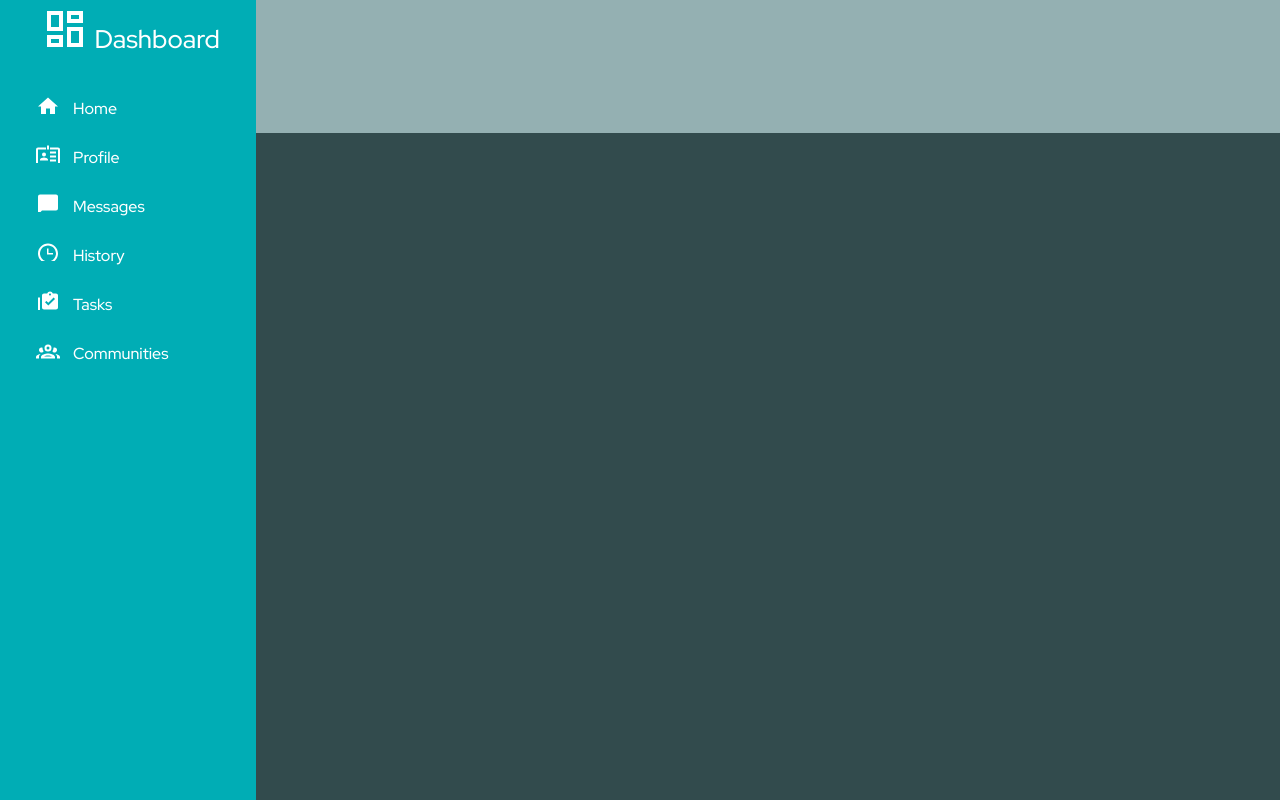
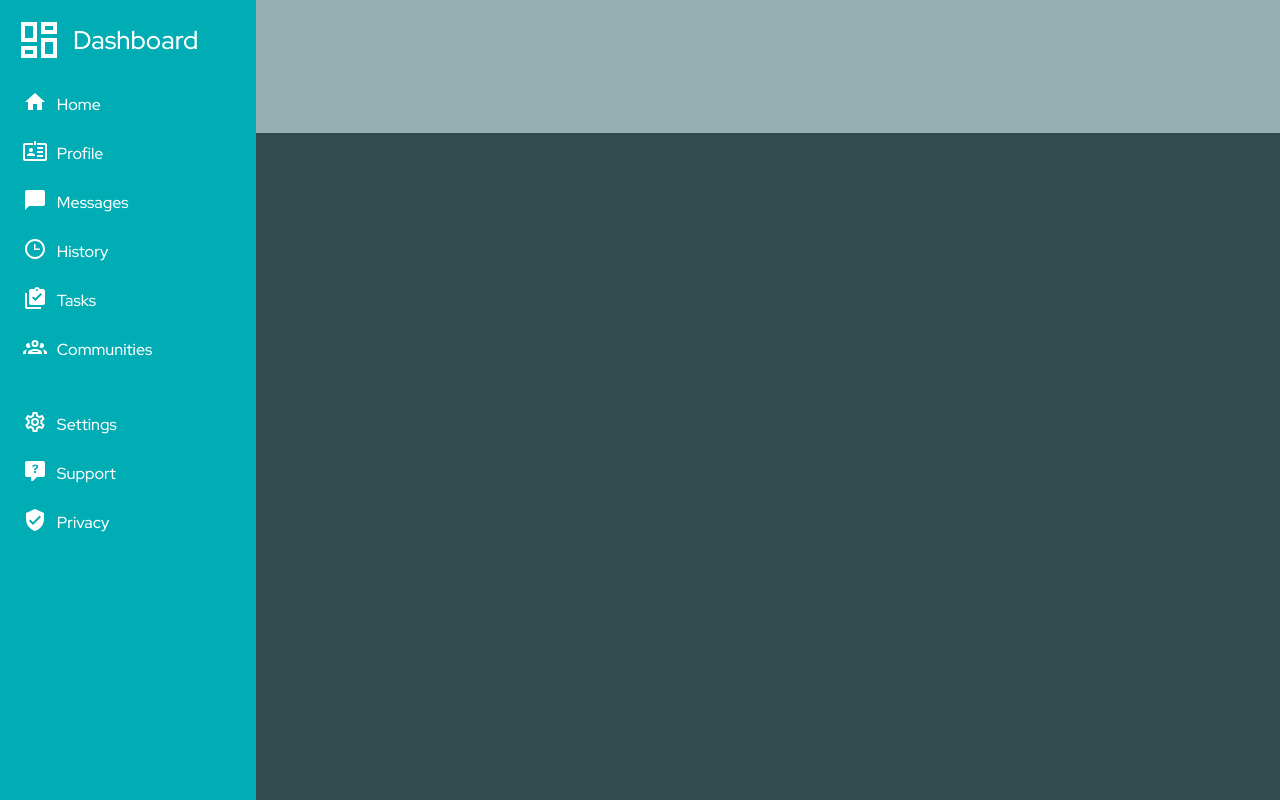
Before and after one commit to Nicolay112358/Admin-Dashboard, a plain HTML site: page index.html in a window 1280 px wide. Drawn offline with Linux system fonts and the light colour scheme.

Commit message:
finished sidebar

```diff
--- a/index.html
+++ b/index.html
@@ -13,44 +13,47 @@
     <div class="container">
         <div class="side-bar">
             <div class="logo">
-                <svg style="width:48px;height:48px" viewBox="0 0 24 19">
+                <svg style="width:48px;height:48px" viewBox="0 0 24 24">
                     <path fill="currentColor"
                         d="M19,5V7H15V5H19M9,5V11H5V5H9M19,13V19H15V13H19M9,17V19H5V17H9M21,3H13V9H21V3M11,3H3V13H11V3M21,11H13V21H21V11M11,15H3V21H11V15Z" />
-                </svg> <span>Dashboard</span>
+                </svg>
+                <div class="Dashboard">
+                    <span>Dashboard</span>
+                </div>
             </div>
             <div class="side-bar-nav">
                 <ul>
                     <li>
-                        <svg style="width:24px;height:24px" viewBox="0 0 24 15">
+                        <svg style="width:24px;height:24px" viewBox="0 0 24 24">
                             <path fill="currentColor" d="M10,20V14H14V20H19V12H22L12,3L2,12H5V20H10Z" />
                         </svg> <a href="#">Home</a>
                     </li>
                     <li>
-                        <svg style="width:24px;height:24px;" viewBox="0 0 24 15">
+                        <svg style="width:24px;height:24px;" viewBox="0 0 24 24">
                             <path fill="currentColor"
                                 d="M8,9A2,2 0 0,1 10,11A2,2 0 0,1 8,13A2,2 0 0,1 6,11A2,2 0 0,1 8,9M12,17H4V16C4,14.67 6.67,14 8,14C9.33,14 12,14.67 12,16V17M20,8H14V10H20V8M20,12H14V14H20V12M20,16H14V18H20V16M22,4H14V6H22V20H2V6H10V4H2A2,2 0 0,0 0,6V20A2,2 0 0,0 2,22H22A2,2 0 0,0 24,20V6A2,2 0 0,0 22,4M13,6H11V2H13V6Z" />
                         </svg> <a href="#">Profile</a>
                     </li>
                     <li>
-                        <svg style="width:24px;height:24px;" viewBox="0 0 24 15">
+                        <svg style="width:24px;height:24px;" viewBox="0 0 24 24">
                             <path fill="currentColor"
                                 d="M20,2H4A2,2 0 0,0 2,4V22L6,18H20A2,2 0 0,0 22,16V4C22,2.89 21.1,2 20,2Z" />
                         </svg> <a href="#">Messages</a>
                     </li>
                     <li>
-                        <svg style="width:24px;height:24px" viewBox="0 0 24 15">
+                        <svg style="width:24px;height:24px" viewBox="0 0 24 24">
                             <path fill="currentColor"
                                 d="M12 20C16.4 20 20 16.4 20 12S16.4 4 12 4 4 7.6 4 12 7.6 20 12 20M12 2C17.5 2 22 6.5 22 12S17.5 22 12 22C6.5 22 2 17.5 2 12C2 6.5 6.5 2 12 2M17 11.5V13H11V7H12.5V11.5H17Z" />
                         </svg> <a href="#">History</a>
                     </li>
                     <li>
-                        <svg style="width:24px;height:24px" viewBox="0 0 24 15">
+                        <svg style="width:24px;height:24px" viewBox="0 0 24 24">
                             <path fill="currentColor"
                                 d="M4 7H2V21C2 22.1 2.9 23 4 23H18V21H4M20 3H16.8C16.4 1.8 15.3 1 14 1C12.7 1 11.6 1.8 11.2 3H8C6.9 3 6 3.9 6 5V17C6 18.1 6.9 19 8 19H20C21.1 19 22 18.1 22 17V5C22 3.9 21.1 3 20 3M14 3C14.6 3 15 3.5 15 4C15 4.5 14.5 5 14 5C13.5 5 13 4.5 13 4C13 3.5 13.4 3 14 3M12.3 15.1L9 11.8L10.4 10.4L12.3 12.3L17.6 7L19 8.4" />
                         </svg> <a href="#">Tasks</a>
                     </li>
                     <li>
-                        <svg style="width:24px;height:24px" viewBox="0 0 24 15">
+                        <svg style="width:24px;height:24px" viewBox="0 0 24 24">
                             <path fill="currentColor"
                                 d="M12,5A3.5,3.5 0 0,0 8.5,8.5A3.5,3.5 0 0,0 12,12A3.5,3.5 0 0,0 15.5,8.5A3.5,3.5 0 0,0 12,5M12,7A1.5,1.5 0 0,1 13.5,8.5A1.5,1.5 0 0,1 12,10A1.5,1.5 0 0,1 10.5,8.5A1.5,1.5 0 0,1 12,7M5.5,8A2.5,2.5 0 0,0 3,10.5C3,11.44 3.53,12.25 4.29,12.68C4.65,12.88 5.06,13 5.5,13C5.94,13 6.35,12.88 6.71,12.68C7.08,12.47 7.39,12.17 7.62,11.81C6.89,10.86 6.5,9.7 6.5,8.5C6.5,8.41 6.5,8.31 6.5,8.22C6.2,8.08 5.86,8 5.5,8M18.5,8C18.14,8 17.8,8.08 17.5,8.22C17.5,8.31 17.5,8.41 17.5,8.5C17.5,9.7 17.11,10.86 16.38,11.81C16.5,12 16.63,12.15 16.78,12.3C16.94,12.45 17.1,12.58 17.29,12.68C17.65,12.88 18.06,13 18.5,13C18.94,13 19.35,12.88 19.71,12.68C20.47,12.25 21,11.44 21,10.5A2.5,2.5 0 0,0 18.5,8M12,14C9.66,14 5,15.17 5,17.5V19H19V17.5C19,15.17 14.34,14 12,14M4.71,14.55C2.78,14.78 0,15.76 0,17.5V19H3V17.07C3,16.06 3.69,15.22 4.71,14.55M19.29,14.55C20.31,15.22 21,16.06 21,17.07V19H24V17.5C24,15.76 21.22,14.78 19.29,14.55M12,16C13.53,16 15.24,16.5 16.23,17H7.77C8.76,16.5 10.47,16 12,16Z" />
                         </svg> <a href="#">Communities</a>
@@ -58,7 +61,27 @@
                 </ul>
             </div>
             <div class="side-bar-setting">
-
+                <ul>
+                    <li>
+                        <svg style="width:24px;height:24px" viewBox="0 0 24 24">
+                            <path fill="currentColor"
+                                d="M12,8A4,4 0 0,1 16,12A4,4 0 0,1 12,16A4,4 0 0,1 8,12A4,4 0 0,1 12,8M12,10A2,2 0 0,0 10,12A2,2 0 0,0 12,14A2,2 0 0,0 14,12A2,2 0 0,0 12,10M10,22C9.75,22 9.54,21.82 9.5,21.58L9.13,18.93C8.5,18.68 7.96,18.34 7.44,17.94L4.95,18.95C4.73,19.03 4.46,18.95 4.34,18.73L2.34,15.27C2.21,15.05 2.27,14.78 2.46,14.63L4.57,12.97L4.5,12L4.57,11L2.46,9.37C2.27,9.22 2.21,8.95 2.34,8.73L4.34,5.27C4.46,5.05 4.73,4.96 4.95,5.05L7.44,6.05C7.96,5.66 8.5,5.32 9.13,5.07L9.5,2.42C9.54,2.18 9.75,2 10,2H14C14.25,2 14.46,2.18 14.5,2.42L14.87,5.07C15.5,5.32 16.04,5.66 16.56,6.05L19.05,5.05C19.27,4.96 19.54,5.05 19.66,5.27L21.66,8.73C21.79,8.95 21.73,9.22 21.54,9.37L19.43,11L19.5,12L19.43,13L21.54,14.63C21.73,14.78 21.79,15.05 21.66,15.27L19.66,18.73C19.54,18.95 19.27,19.04 19.05,18.95L16.56,17.95C16.04,18.34 15.5,18.68 14.87,18.93L14.5,21.58C14.46,21.82 14.25,22 14,22H10M11.25,4L10.88,6.61C9.68,6.86 8.62,7.5 7.85,8.39L5.44,7.35L4.69,8.65L6.8,10.2C6.4,11.37 6.4,12.64 6.8,13.8L4.68,15.36L5.43,16.66L7.86,15.62C8.63,16.5 9.68,17.14 10.87,17.38L11.24,20H12.76L13.13,17.39C14.32,17.14 15.37,16.5 16.14,15.62L18.57,16.66L19.32,15.36L17.2,13.81C17.6,12.64 17.6,11.37 17.2,10.2L19.31,8.65L18.56,7.35L16.15,8.39C15.38,7.5 14.32,6.86 13.12,6.62L12.75,4H11.25Z" />
+                        </svg> <a href="#">Settings</a>
+                    </li>
+                    <li>
+                        <svg style="width:24px;height:24px" viewBox="0 0 24 24">
+                            <path fill="currentColor"
+                                d="M4,2H20A2,2 0 0,1 22,4V16A2,2 0 0,1 20,18H13.9L10.2,21.71C10,21.9 9.75,22 9.5,22V22H9A1,1 0 0,1 8,21V18H4A2,2 0 0,1 2,16V4C2,2.89 2.9,2 4,2M12.19,5.5C11.3,5.5 10.59,5.68 10.05,6.04C9.5,6.4 9.22,7 9.27,7.69H11.24C11.24,7.41 11.34,7.2 11.5,7.06C11.7,6.92 11.92,6.85 12.19,6.85C12.5,6.85 12.77,6.93 12.95,7.11C13.13,7.28 13.22,7.5 13.22,7.8C13.22,8.08 13.14,8.33 13,8.54C12.83,8.76 12.62,8.94 12.36,9.08C11.84,9.4 11.5,9.68 11.29,9.92C11.1,10.16 11,10.5 11,11H13C13,10.72 13.05,10.5 13.14,10.32C13.23,10.15 13.4,10 13.66,9.85C14.12,9.64 14.5,9.36 14.79,9C15.08,8.63 15.23,8.24 15.23,7.8C15.23,7.1 14.96,6.54 14.42,6.12C13.88,5.71 13.13,5.5 12.19,5.5M11,12V14H13V12H11Z" />
+                        </svg> <a href="#">Support</a>
+                    </li>
+                    <li>
+                        <svg style="width:24px;height:24px" viewBox="0 0 24 24">
+                            <path fill="currentColor"
+                                d="M10,17L6,13L7.41,11.59L10,14.17L16.59,7.58L18,9M12,1L3,5V11C3,16.55 6.84,21.74 12,23C17.16,21.74 21,16.55 21,11V5L12,1Z" />
+                        </svg>
+                        <a href="#">Privacy</a>
+                    </li>
+                </ul>
             </div>
         </div>
         <div class="header">
--- a/style.css
+++ b/style.css
@@ -22,44 +22,56 @@
     grid-template-columns: 1fr;
     color: white;
     font-family: 'Red Hat Display', sans-serif;
+    /* gap: 20px; */
 }
 
 .logo {
-    display: inline-block;
     text-align: center;
     font-size: 1.6em;
-    padding-left: 5px;
+    padding-left: 15px;
+    display: flex;
+    align-items: center;
+    gap: 10px;
 }
 
-.side-bar-nav {
-    padding-left: 2vw;
+.Dashboard {
+    justify-content: center;
+    padding-right: 15px;
+}
+
+.side-bar-nav,
+.side-bar-setting {
+    padding-left: 1vw;
     font-size: 1rem;
 }
 
-.side-bar-nav ul {
+.side-bar-nav ul,
+.side-bar-setting ul {
     list-style: none;
+    display: flex;
+    flex-direction: column;
+    justify-content: center;
 }
 
-li a {
+.side-bar-nav ul li,
+.side-bar-setting ul li {
+    padding: 10px;
+    position: relative;
+}
+
+.side-bar-nav ul li a,
+.side-bar-setting ul li a {
     padding-left: 10px;
     text-decoration: none;
     color: white;
+    position: absolute;
+    top: 14px;
 }
-
-.side-bar-nav ul li {
-    padding: 10px;
-}
-
-.side-bar-setting {}
 
 .header {
     grid-row: 1 / 2;
     grid-column: 2 / 3;
     background-color: #94B0B2;
-}
-
-img {
-    filter: url(red);
 }
 
 .main-contant {
```
